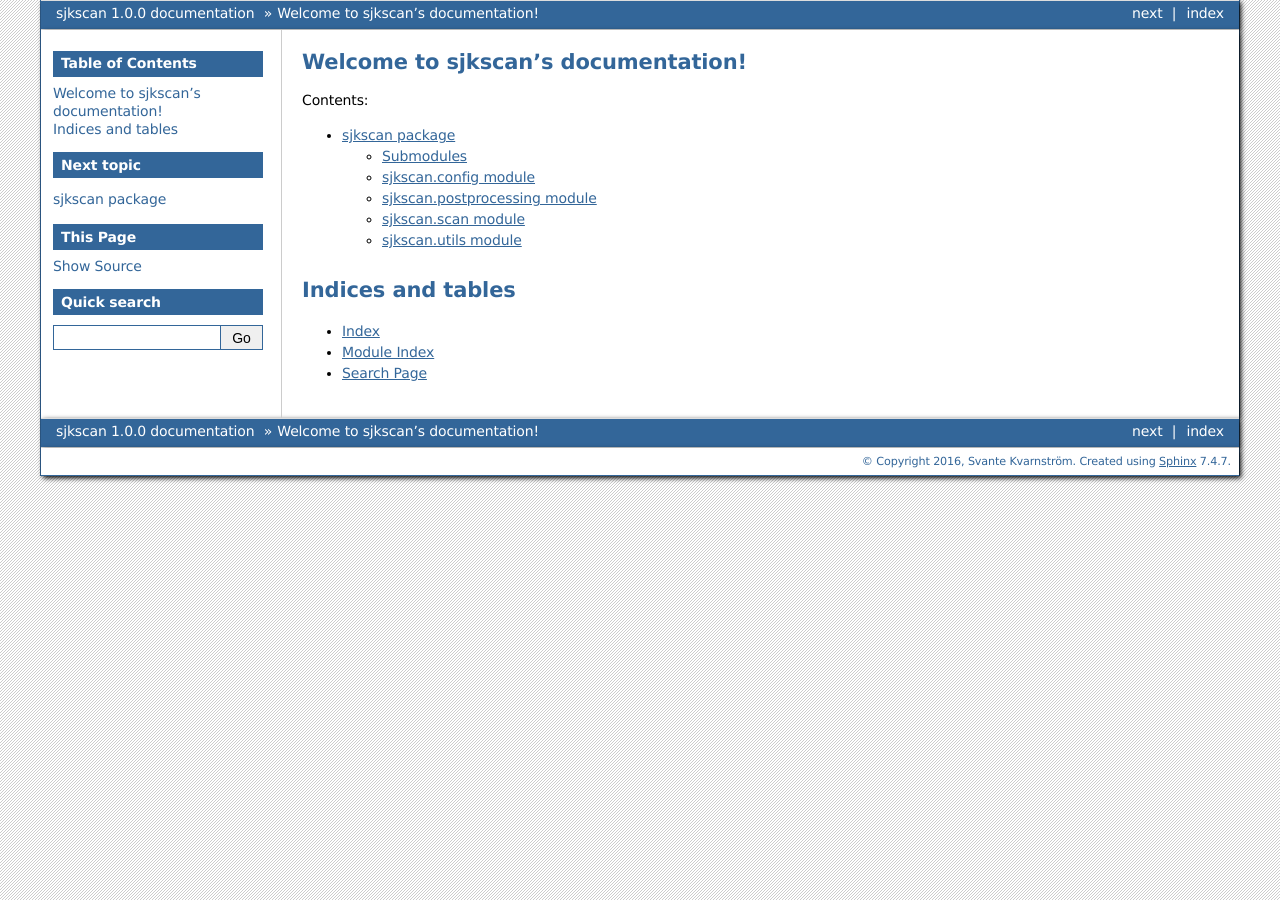
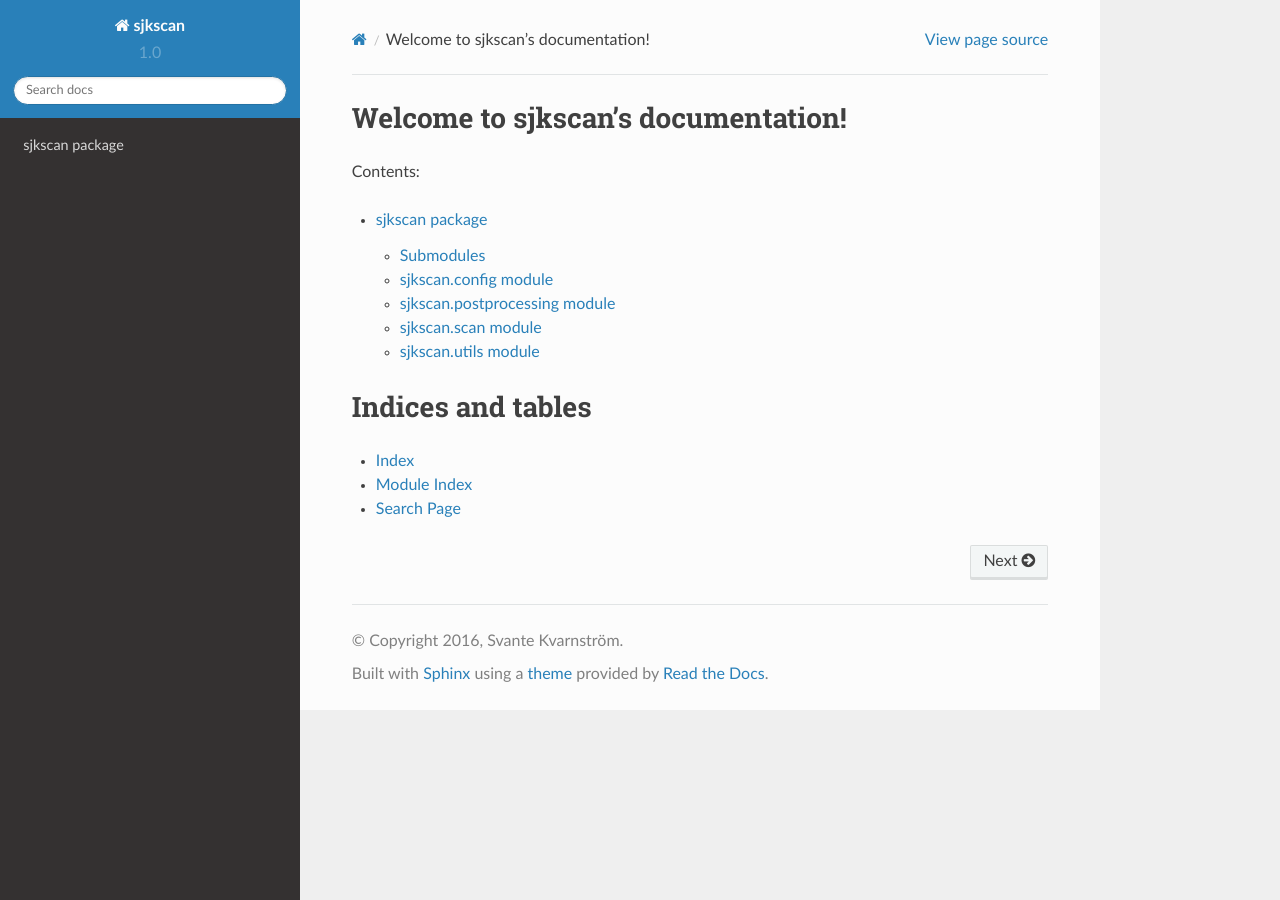
Before and after one commit to sjktje/sjkscan, a Sphinx documentation site: the page built from docs/index.rst, in a window 1280 px wide. Built offline with Sphinx 7.4.7 and the Read the Docs theme 2.0.0, drawn with Linux system fonts in a browser that asks for light colours.

Commit message:
Sphinx rtd theme is sweet.

```diff
--- a/docs/conf.py
+++ b/docs/conf.py
@@ -118,7 +118,8 @@ todo_include_todos = True
 
 # The theme to use for HTML and HTML Help pages.  See the documentation for
 # a list of builtin themes.
-html_theme = 'bizstyle'
+# html_theme = 'bizstyle'
+html_theme = 'sphinx_rtd_theme'
 
 # Theme options are theme-specific and customize the look and feel of a theme
 # further.  For a list of options available for each theme, see the
```
